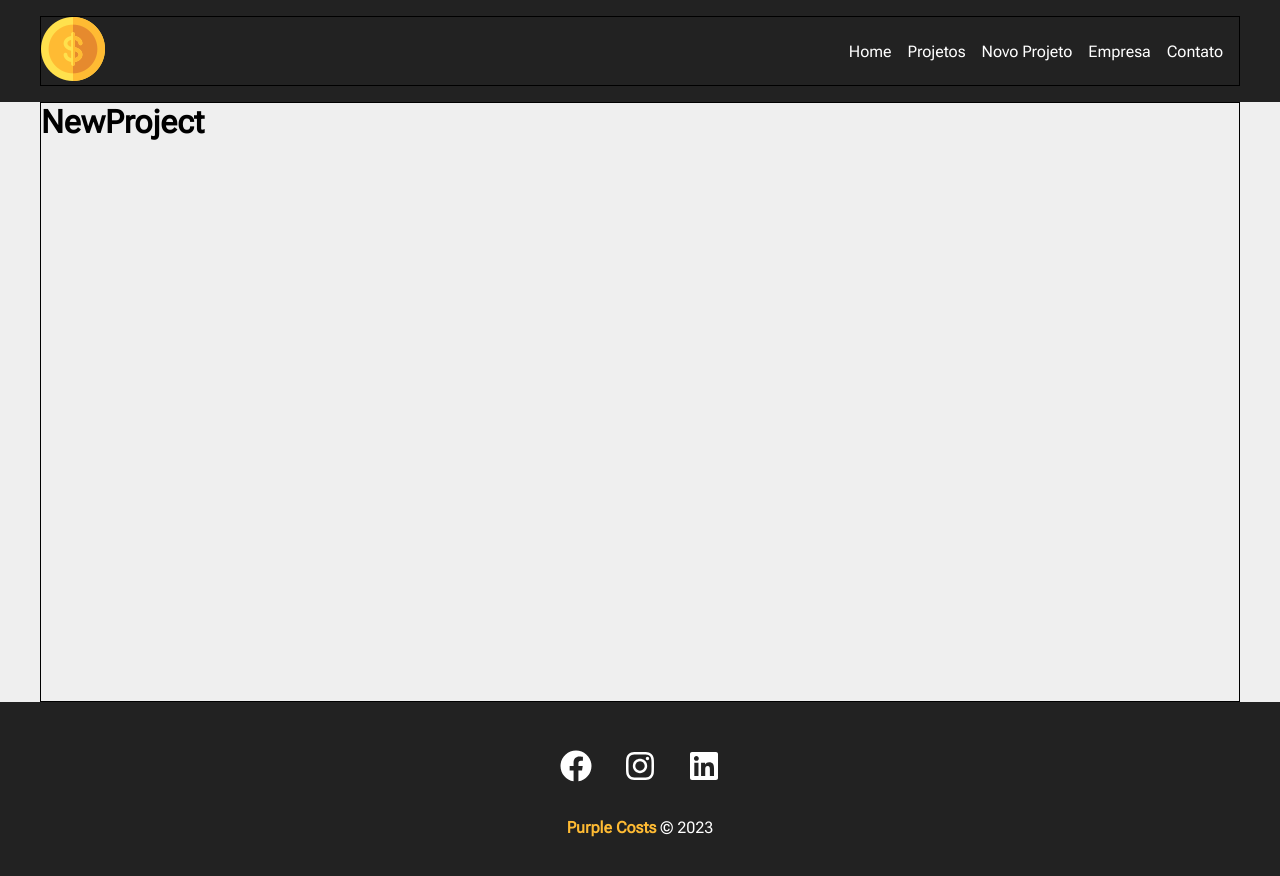
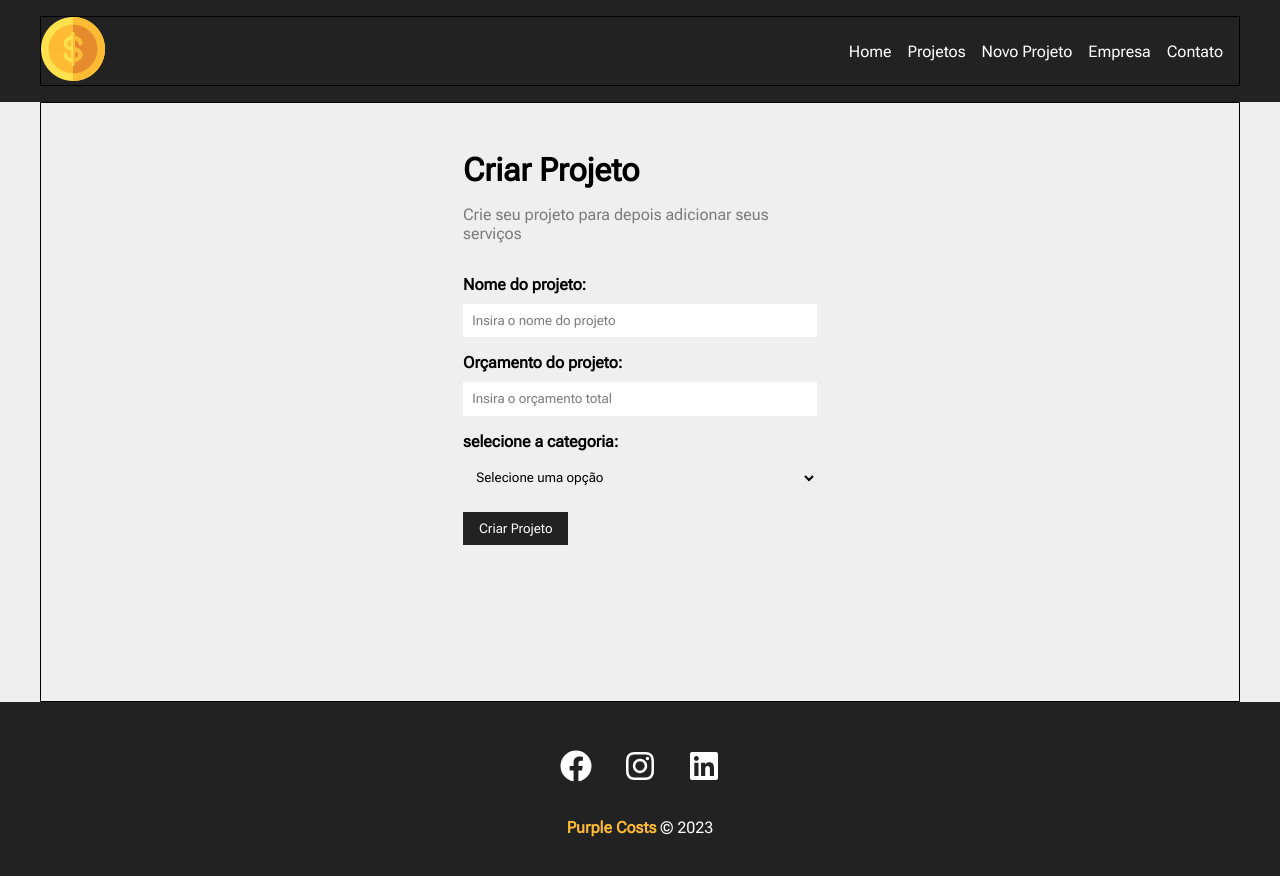
Before and after one commit to wesley-moraes/my-costs, a React (Create React App) app: page /newproject in a window 1280 px wide. Shown: the top 876 px of the page. Built offline with nearby package versions, Linux system fonts and the light colour scheme.

Commit message:
componentizacao de forms finalizado

```diff
--- /dev/null
+++ b/src/components/form/Input.js
@@ -0,0 +1,19 @@
+import styles from './Input.module.css'
+
+function Input({type, text, name, placeholder, handleOnChange, value}){
+    return(
+        <div className={styles.form_control}>
+            <label htmlFor={name}>{text}: </label>
+            <input
+                type={type}
+                name={name}
+                placeholder={placeholder}
+                id={name}
+                onChange={handleOnChange}
+                value={value}
+            />
+        </div>
+    )
+}
+
+export default Input
--- /dev/null
+++ b/src/components/form/Input.module.css
@@ -0,0 +1,20 @@
+.form_control{
+    display: flex;
+    flex-direction: column;
+    margin-bottom: 1em;
+}
+
+.form_control label{
+    margin-bottom: .6em;
+    font-weight: bold;
+}
+
+.form_control input{
+    padding: .7em;
+    border-radius: 0;
+    border: none;
+}
+
+.form_control input::placeholder{
+    color: #7b7b7b;
+}
--- /dev/null
+++ b/src/components/form/Select.js
@@ -0,0 +1,14 @@
+import styles from './Select.module.css'
+
+function Select({text, name, options, handleOnChange, value}){
+    return(
+        <div className={styles.form_control}>
+            <label htmlFor={name}>{text}: </label>
+            <select name={name} id={name}>
+                <option>Selecione uma opção</option>
+            </select>
+        </div>
+    )
+}
+
+export default Select
--- /dev/null
+++ b/src/components/form/Select.module.css
@@ -0,0 +1,16 @@
+.form_control{
+    display: flex;
+    flex-direction: column;
+    margin-bottom: 1em;
+}
+
+.form_control label{
+    margin-bottom: .6em;
+    font-weight: bold;
+}
+
+.form_control select{
+    padding: .7em;
+    border-radius: 0;
+    border: none;
+}
--- /dev/null
+++ b/src/components/form/SubmitButton.js
@@ -0,0 +1,11 @@
+import styles from './SubmitButton.module.css'
+
+function SubmitButton({text}){
+    return(
+        <div>
+            <button className={styles.btn}>{text}</button>
+        </div>
+    )
+}
+
+export default SubmitButton
--- /dev/null
+++ b/src/components/form/SubmitButton.module.css
@@ -0,0 +1,13 @@
+.btn{
+    background-color: #222;
+    color: #fff;
+    padding: .7em 1.2em;
+    text-decoration: none;
+    transition: .5s;
+    cursor: pointer;
+    border: none;
+}
+
+.btn:hover{
+    color: #fb3;
+}
--- a/src/components/layout/Container.module.css
+++ b/src/components/layout/Container.module.css
@@ -1,5 +1,6 @@
 .container{
-    width: 1200px;
+    width: 100%;
+    max-width: 1200px;
     display: flex;
     justify-content: space-between;
     margin: 0 auto;
--- a/src/components/pages/NewProject.js
+++ b/src/components/pages/NewProject.js
@@ -1,6 +1,16 @@
+import ProjectForm from '../project/ProjectForm'
+
+import styles from './NewProject.module.css'
+
+
 function NewProject(){
     return(
-        <h1>NewProject</h1>
+        <div className={styles.newproject_conainer}>
+            <h1>Criar Projeto</h1>
+            <p>Crie seu projeto para depois adicionar seus serviços</p>
+
+            <ProjectForm btnText="Criar Projeto"/>
+        </div>
     )
 }
 
--- /dev/null
+++ b/src/components/pages/NewProject.module.css
@@ -0,0 +1,14 @@
+.newproject_conainer{
+    width: 450px;
+    margin: 0 auto;
+    padding: 3em;
+}
+
+.newproject_conainer h1{
+    margin-bottom: .5em;
+
+}
+
+.newproject_conainer p{
+    color: #7b7b7b;
+}
--- /dev/null
+++ b/src/components/project/ProjectForm.js
@@ -0,0 +1,34 @@
+import Input from '../form/Input'
+import Select from '../form/Select'
+import SubmitButton from '../form/SubmitButton'
+
+import styles from './ProjectForm.module.css'
+
+function ProjectForm({btnText}){
+    return(
+        <form className={styles.form}>
+            <Input
+                type="text"
+                text="Nome do projeto"
+                name="name"
+                placeholder="Insira o nome do projeto"
+            />
+            <Input
+                type="number"
+                text="Orçamento do projeto"
+                name="budget"
+                placeholder="Insira o orçamento total"
+            />
+            <Select
+                name="category_id"
+                text="selecione a categoria"
+
+
+            />
+            <SubmitButton text={btnText}/>
+
+        </form>
+    )
+}
+
+export default ProjectForm
--- /dev/null
+++ b/src/components/project/ProjectForm.module.css
@@ -0,0 +1,5 @@
+.form{
+    width: 100%;
+    margin: 2em 0;
+
+}
```
